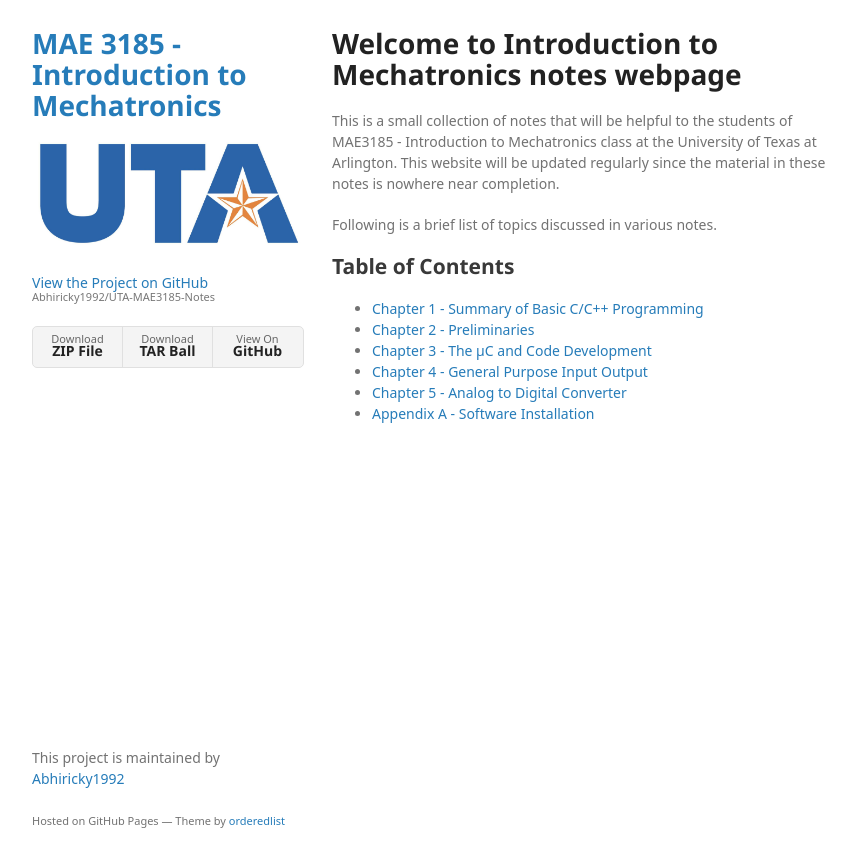
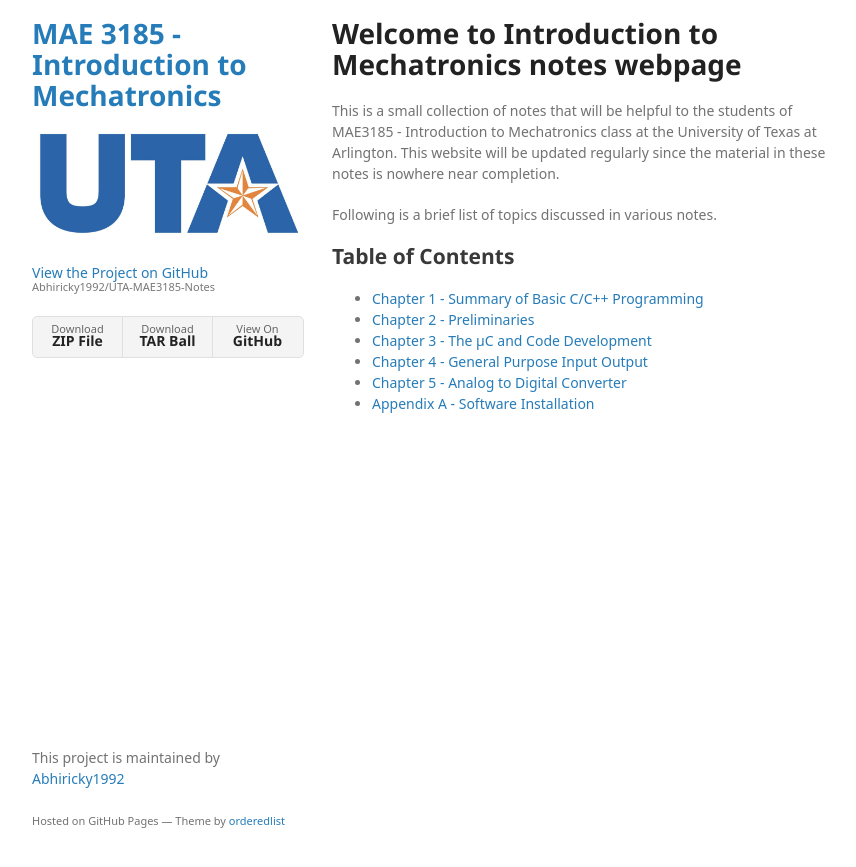
Before and after one commit to Abhiricky1992/UTA-MAE3185-Notes, a Jekyll site: the page built from README.md, in a window 1280 px wide. Shown: the top 867 px of the page, without its empty margins (208-1064 px from the left). Built offline with Jekyll 4.4.1, drawn with Linux system fonts in a browser that asks for light colours; some web fonts are replaced; our own code applies the rules of GitHub Pages for plain Markdown files; a script that is not in the unit is left out; the repository's description, which GitHub fills in, is left out.

Commit message:
Update jekyll-theme-minimal.scss

```diff
--- a/_sass/jekyll-theme-minimal.scss
+++ b/_sass/jekyll-theme-minimal.scss
@@ -3,7 +3,7 @@
 
 body {
   background-color: #fff;
-  padding:20px; /* Reduced padding */
+  padding:10px; /* Reduced padding */
   font: 14px/1.5 "Noto Sans", "Helvetica Neue", Helvetica, Arial, sans-serif;
   color:#727272;
   font-weight:400;
```
